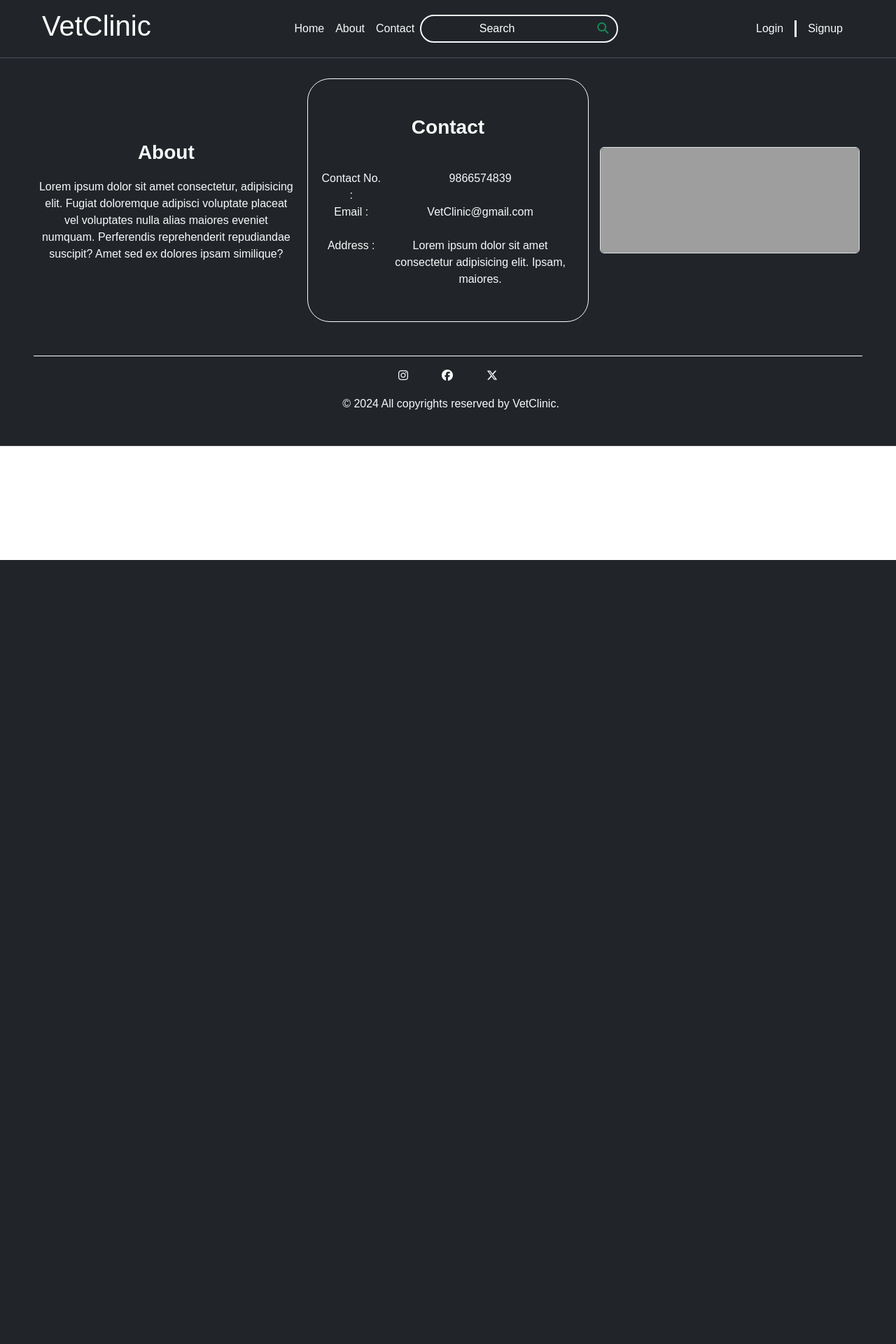
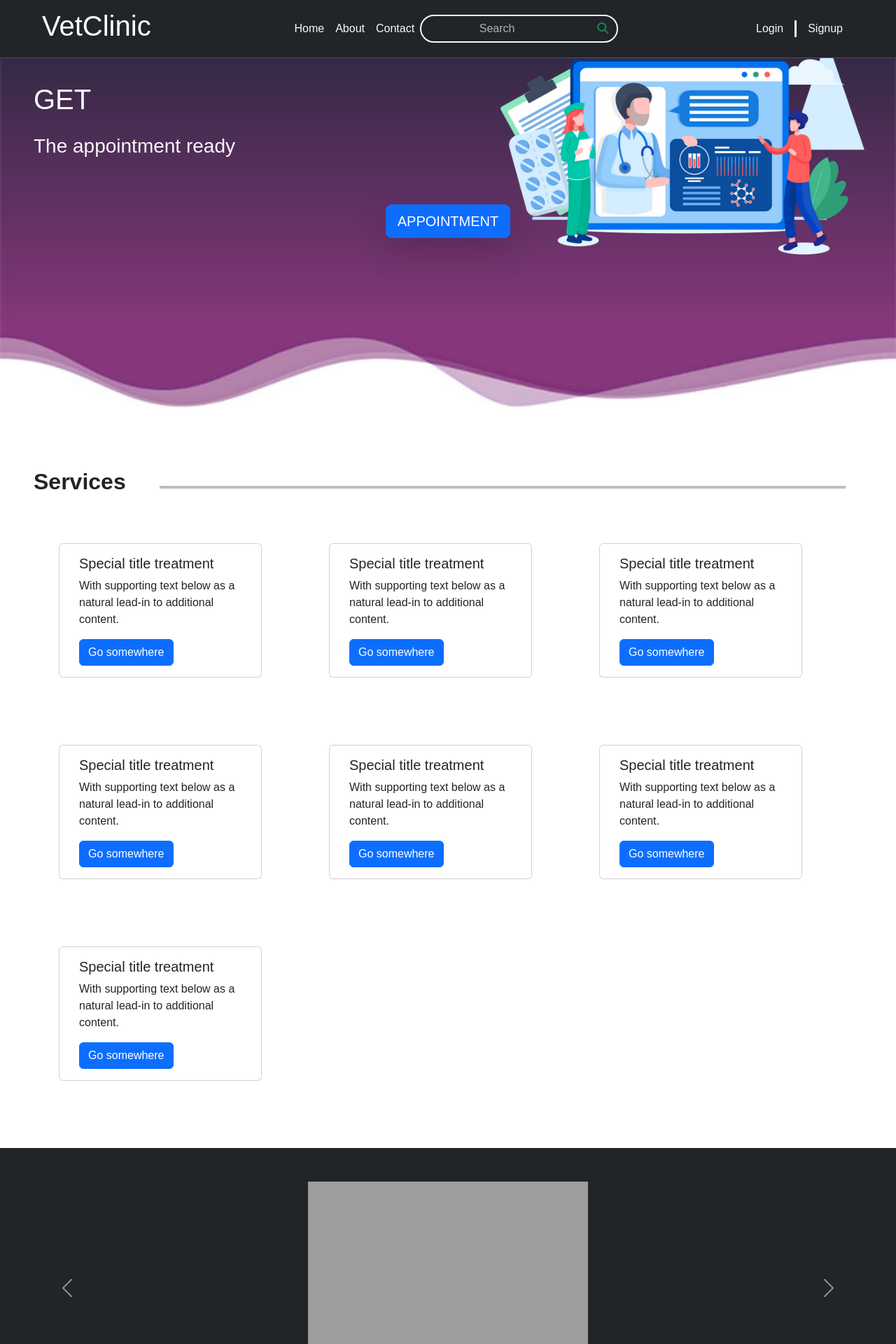
Before and after one commit to brahamjot04/Vetclinic, a PHP site: page / in a window 1280 px wide. Shown: the top 1920 px of the page at 70% size. Before the commit the page ends 800 px from the top, so only its background shows below. Run offline with PHP 8.4, Linux system fonts and the light colour scheme; grey boxes are pictures that could not be loaded.

Commit message:
Add logout functionality and update home page styling

```diff
--- /dev/null
+++ b/assets/css/Home.css
@@ -0,0 +1,10 @@
+.main {
+  height: 75vh;
+  background-position: bottom;
+  background-size: cover;
+  background-repeat: no-repeat;
+}
+.main-sub {
+  width: inherit;
+  height: inherit;
+}
--- a/db_connection.php
+++ b/db_connection.php
@@ -1,6 +1,6 @@
 <?php
 // Database credentials
-define('DB_SERVER', 'localhost:3307');
+define('DB_SERVER', 'localhost');
 define('DB_USERNAME', 'root');
 define('DB_PASSWORD', '');
 define('DB_NAME', 'vetclinic');
--- /dev/null
+++ b/home.php
@@ -0,0 +1,212 @@
+<!DOCTYPE html>
+<html lang="en">
+
+<head>
+  <meta charset="UTF-8" />
+  <meta name="viewport" content="width=device-width, initial-scale=1.0" />
+
+  <link href="https://cdn.jsdelivr.net/npm/bootstrap@5.3.3/dist/css/bootstrap.min.css" rel="stylesheet" integrity="sha384-QWTKZyjpPEjISv5WaRU9OFeRpok6YctnYmDr5pNlyT2bRjXh0JMhjY6hW+ALEwIH" crossorigin="anonymous" />
+  <link rel="stylesheet" href="./assets/css/Home.css" />
+
+  <title>Vetclinic</title>
+  <style>
+    .main {
+      background-image: url(./assets/images/scg-canvas-background-animation-5.jpg);
+    }
+  </style>
+</head>
+
+<body>
+  <div class="container-fluid m-0 p-0">
+    <div class="row container-fluid main p-0 m-0">
+      <div class="col-xxl-6 col-xl-6 col-lg-6 col-md-6 col-sx-12 mt-5 pt-5 ps-5 text-light mb-auto">
+        <p class="col fs-1">GET</p>
+        <p class="col fs-3">The appointment ready</p>
+      </div>
+      <div class="col-xxl-6 col-xl-6 col-lg-6 col-md-6 col-sx-12">
+        <img class="w-100 object-fit-contain" src="./assets/images/book-online-medical-appointment-1946927-1651972.png" />
+      </div>
+      <div class="main-sub d-flex align-items-center justify-content-center position-absolute z-0">
+        <button type="button" class="btn btn-primary btn-lg shadow-lg">
+          APPOINTMENT
+        </button>
+      </div>
+    </div>
+    <div class="row container-fluid p-5 fe">
+      <div class="w-100 d-flex align-items-center">
+        <p class="fs-2 fw-bold pe-5">Services</p>
+        <hr class="w-100" style="border: 2px solid black; background-color: black" />
+      </div>
+      <div class="w-100 row">
+        <div class="card m-5 col-xxl-3 col-xl-3 col-lg-4 col-md-4 col-sm-6">
+          <div class="card-body">
+            <h5 class="card-title">Special title treatment</h5>
+            <p class="card-text">
+              With supporting text below as a natural lead-in to additional
+              content.
+            </p>
+            <a href="#" class="btn btn-primary">Go somewhere</a>
+          </div>
+        </div>
+        <div class="card m-5 col-xxl-3 col-xl-3 col-lg-4 col-md-4 col-sm-6">
+          <div class="card-body">
+            <h5 class="card-title">Special title treatment</h5>
+            <p class="card-text">
+              With supporting text below as a natural lead-in to additional
+              content.
+            </p>
+            <a href="#" class="btn btn-primary">Go somewhere</a>
+          </div>
+        </div>
+        <div class="card m-5 col-xxl-3 col-xl-3 col-lg-4 col-md-4 col-sm-6">
+          <div class="card-body">
+            <h5 class="card-title">Special title treatment</h5>
+            <p class="card-text">
+              With supporting text below as a natural lead-in to additional
+              content.
+            </p>
+            <a href="#" class="btn btn-primary">Go somewhere</a>
+          </div>
+        </div>
+        <div class="card m-5 col-xxl-3 col-xl-3 col-lg-4 col-md-4 col-sm-6">
+          <div class="card-body">
+            <h5 class="card-title">Special title treatment</h5>
+            <p class="card-text">
+              With supporting text below as a natural lead-in to additional
+              content.
+            </p>
+            <a href="#" class="btn btn-primary">Go somewhere</a>
+          </div>
+        </div>
+        <div class="card m-5 col-xxl-3 col-xl-3 col-lg-4 col-md-4 col-sm-6">
+          <div class="card-body">
+            <h5 class="card-title">Special title treatment</h5>
+            <p class="card-text">
+              With supporting text below as a natural lead-in to additional
+              content.
+            </p>
+            <a href="#" class="btn btn-primary">Go somewhere</a>
+          </div>
+        </div>
+        <div class="card m-5 col-xxl-3 col-xl-3 col-lg-4 col-md-4 col-sm-6">
+          <div class="card-body">
+            <h5 class="card-title">Special title treatment</h5>
+            <p class="card-text">
+              With supporting text below as a natural lead-in to additional
+              content.
+            </p>
+            <a href="#" class="btn btn-primary">Go somewhere</a>
+          </div>
+        </div>
+        <div class="card m-5 col-xxl-3 col-xl-3 col-lg-4 col-md-4 col-sm-6">
+          <div class="card-body">
+            <h5 class="card-title">Special title treatment</h5>
+            <p class="card-text">
+              With supporting text below as a natural lead-in to additional
+              content.
+            </p>
+            <a href="#" class="btn btn-primary">Go somewhere</a>
+          </div>
+        </div>
+      </div>
+    </div>
+    <div class="container-fluid p-0 m-0">
+      <div id="carouselExampleAutoplaying" class="carousel slide bg-dark" style="height: 50vh" data-bs-ride="carousel">
+        <div class="carousel-indicators">
+          <button type="button" data-bs-target="#carouselExampleCaptions" data-bs-slide-to="0" class="active" aria-current="true" aria-label="Slide 1"></button>
+          <button type="button" data-bs-target="#carouselExampleCaptions" data-bs-slide-to="1" aria-label="Slide 2"></button>
+          <button type="button" data-bs-target="#carouselExampleCaptions" data-bs-slide-to="2" aria-label="Slide 3"></button>
+        </div>
+        <div class="carousel-inner p-5">
+          <div class="carousel-item active">
+            <img src="./assets/images/th.jpg" class="d-block object-fit-contain ms-auto me-auto" alt="..." />
+          </div>
+          <div class="carousel-item">
+            <img src="./assets/images/th (1).jpg" class="d-block object-fit-contain ms-auto me-auto" alt="..." />
+          </div>
+          <div class="carousel-item">
+            <img src="./assets/images/th (2).jpg" class="d-block object-fit-contain ms-auto me-auto" alt="..." />
+          </div>
+        </div>
+        <button class="carousel-control-prev" type="button" data-bs-target="#carouselExampleAutoplaying" data-bs-slide="prev">
+          <span class="carousel-control-prev-icon" aria-hidden="true"></span>
+          <span class="visually-hidden">Previous</span>
+        </button>
+        <button class="carousel-control-next" type="button" data-bs-target="#carouselExampleAutoplaying" data-bs-slide="next">
+          <span class="carousel-control-next-icon" aria-hidden="true"></span>
+          <span class="visually-hidden">Next</span>
+        </button>
+      </div>
+    </div>
+  </div>
+
+  <div class="container-fluid bg-dark border-bottom border-body p-5 data-bs-theme=" dark">
+    <div class="row">
+      <div class="col-xxl-4 col-xl-4 col-lg-4 col-md-4 pt-5 pb-5 ps-md-3 pe-md-3 ps-sm-2 pe-sm-2 col-sm-6 d-flex flex-column align-items-center justify-content-center">
+        <div class="text-center text-light fs-3 fw-semibold mb-3  ">About</div>
+        <div class="text-light pt-auto pb-auto text-center ">Lorem ipsum dolor sit amet consectetur, adipisicing
+          elit. Fugiat doloremque adipisci voluptate placeat vel voluptates nulla alias maiores eveniet
+          numquam. Perferendis reprehenderit repudiandae suscipit? Amet sed ex dolores ipsam similique?</div>
+      </div>
+      <div class="col-xxl-4 col-xl-4 col-lg-4 col-md-4 pt-5 pb-5 ps-md-3 pe-md-3 ps-sm-2 pe-sm-2 border border-light rounded-5 col-sm-6 d-flex flex-column align-items-center justify-content-center">
+        <div class="text-center text-light fs-3 fw-semibold mb-3 ">Contact</div>
+        <div class="pt-auto pb-auto text-center ">
+          <div class="pt-4 pb-4">
+            <div class="float-start text-light  w-25">Contact No. :</div>
+            <div class="float-end text-light w-75 ">
+              <a href="tel:+919866574839" class="text-decoration-none text-light">9866574839</a>
+            </div>
+          </div>
+          <div class="pt-4 pb-4">
+            <div class="float-start text-light w-25">Email :</div>
+            <div class="float-end text-light w-75 "><a href="mailto:vetclinic@gmail.com" class="text-decoration-none text-light">VetClinic@gmail.com</a></div>
+          </div>
+          <div class="pt-4 pb-4">
+            <div class="float-start text-light w-25">Address :</div>
+            <div class="float-end text-light w-75 ">Lorem ipsum dolor sit amet consectetur adipisicing elit.
+              Ipsam, maiores.</div>
+          </div>
+        </div>
+      </div>
+      <div class="col-md-4 pt-5 pb-5 ps-md-3 pe-md-3 ps-sm-2 pe-sm-2 col-sm-12 d-flex align-items-center justify-content-center ">
+        <div class="text-center text-light fs-3 fw-semibold d-flex justify-content-center align-items-center w-100 ">
+          <iframe class="object-fit-cover border rounded" src="https://www.google.com/maps/embed?pb=!1m18!1m12!1m3!1d6849.855688153772!2d75.8500398695469!3d30.86069513622144!2m3!1f0!2f0!3f0!3m2!1i1024!2i768!4f13.1!3m3!1m2!1s0x391a828f09011b15%3A0xbf3f5b51dcc81b12!2sGuru%20Nanak%20Dev%20Engineering%20College!5e0!3m2!1sen!2sin!4v1708699402091!5m2!1sen!2sin" allowfullscreen="" loading="lazy" style="width: inherit;" referrerpolicy="no-referrer-when-downgrade"></iframe>
+        </div>
+      </div>
+    </div>
+    <div class="w-100 bg-white mt-5" style="height: 1px;"></div>
+    <div class="row">
+      <div class="col-12 d-flex flex-row align-items-center justify-content-center mb-3 mt-3">
+        <div class="ms-4 me-4">
+          <a href="https://www.instagram.com/brahamjot_2004/" class="text-light">
+            <i class="fa-brands fa-instagram"></i>
+          </a>
+        </div>
+        <div class="ms-4 me-4">
+          <a href="https://www.facebook.com/brahamjot.singh.71/" class="text-light">
+            <i class="fa-brands fa-facebook"></i>
+          </a>
+        </div>
+        <div class="ms-4 me-4">
+          <a href="https://x.com" class="text-light">
+            <i class="fa-brands fa-x-twitter"></i>
+          </a>
+        </div>
+      </div>
+      <div class="col-12 text-center">
+
+        <div class="text-light ms-2">&copy; <span id="year"></span> All copyrights reserved by VetClinic. </div>
+      </div>
+    </div>
+  </div>
+
+  <script>
+    const year = new Date().getFullYear();
+    document.getElementById('year').innerHTML = year;
+  </script>
+
+
+  <script src="https://cdn.jsdelivr.net/npm/bootstrap@5.3.3/dist/js/bootstrap.bundle.min.js" integrity="sha384-YvpcrYf0tY3lHB60NNkmXc5s9fDVZLESaAA55NDzOxhy9GkcIdslK1eN7N6jIeHz" crossorigin="anonymous"></script>
+</body>
+
+</html>
--- a/index.php
+++ b/index.php
@@ -19,6 +19,8 @@
     <!-- Footer CSS -->
     <link rel="stylesheet" href="assets/css/footer.css">
 
+    <link rel="stylesheet" href="./assets/css/Home.css">
+
     <!-- Custom CSS End -->
 </head>
 
@@ -31,10 +33,16 @@
     </div>
     <!-- Navbar End -->
 
+    <div class="main">
+        <?php
+        include 'home.php';
+        ?>
+    </div>
+
     <!-- Footer Start -->
-    <div name="footer" class="mt-5">
+    <div name="footer">
         <?php
-        include 'footer.php';
+        // include 'footer.php';
         ?>
     </div>
     <!-- Footer End -->
--- /dev/null
+++ b/logout.php
@@ -0,0 +1,5 @@
+<?php
+session_start();
+session_destroy();
+header("Location: Signin.php");
+exit;
```
Also changed, not shown: Signin.php (+16 -42 lines), Signup.php (+10 -9 lines), dashboard.php (+195 -0 lines), assets/images/book-online-medical-appointment-1946927-1651972.png (added), assets/images/scg-canvas-background-animation-5.jpg (added).
